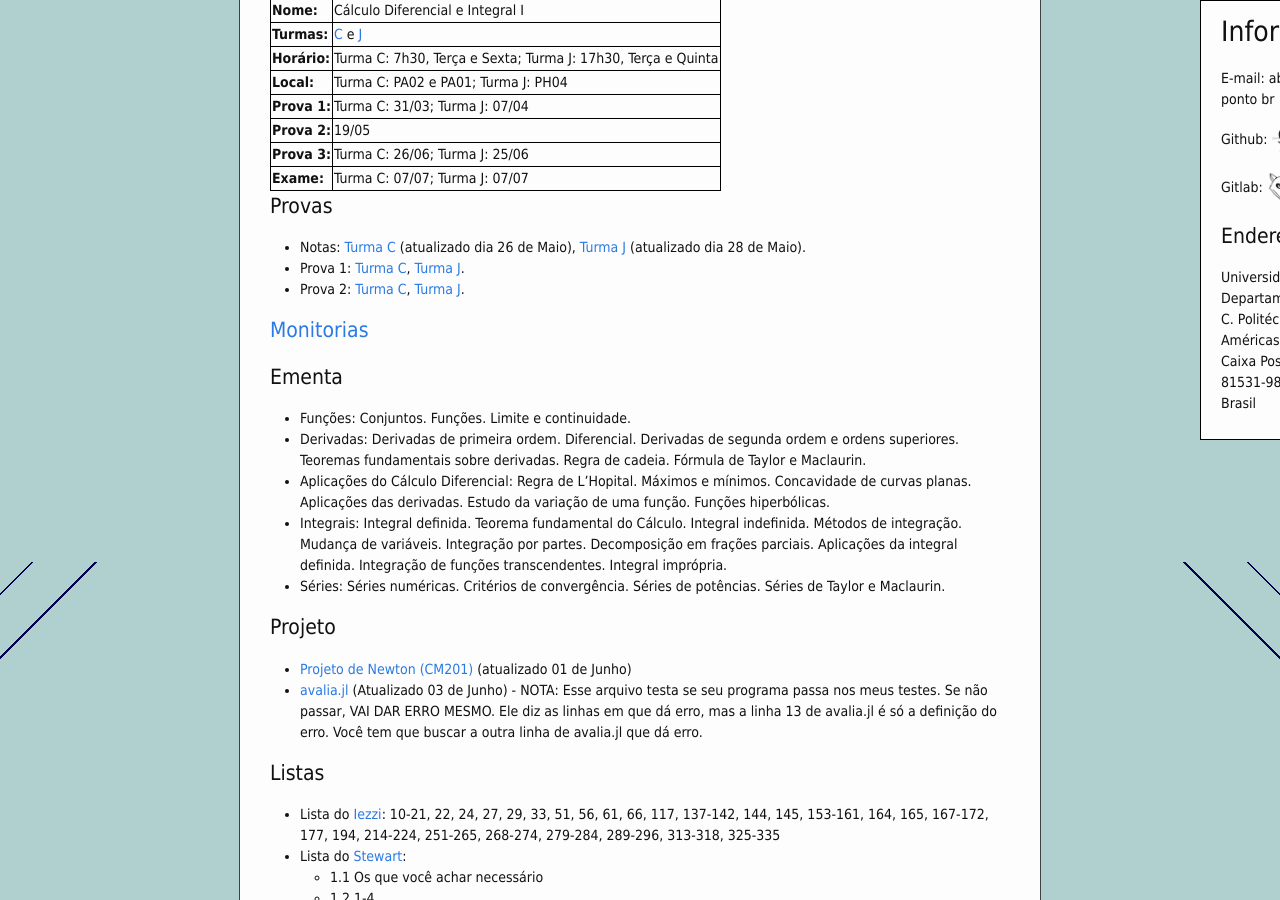
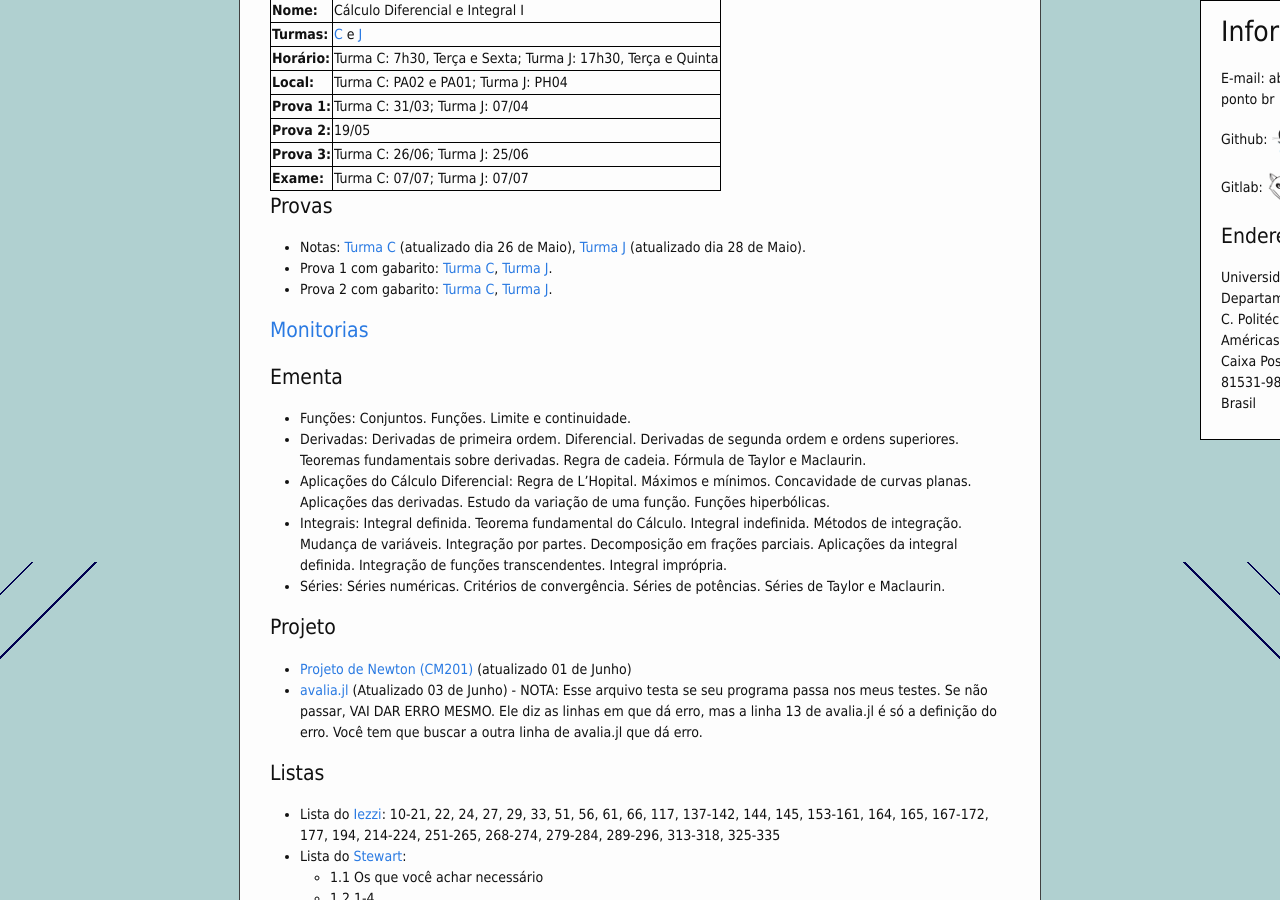
Before and after one commit to abelsiqueira/abelsiqueira.github.io-old, a Jekyll site: the page built from _posts/br/2015-02-18-cm201-calculo-diferencial-e-integral-2015s1.markdown, in a window 1280 px wide and 900 px high, scrolled down 338 px. Built offline with Jekyll 4.4.1, drawn with Linux system fonts in a browser that asks for light colours; nearby versions of some CDN libraries.

Commit message:
Adiciona gabaritos das provas 2 de cm201

```diff
--- a/_posts/br/2015-02-18-cm201-calculo-diferencial-e-integral-2015s1.markdown
+++ b/_posts/br/2015-02-18-cm201-calculo-diferencial-e-integral-2015s1.markdown
@@ -25,9 +25,9 @@ permalink:  cm201-2015s1
     (atualizado dia 26 de Maio),
     [Turma J]({{ site.baseurl }}/disciplinas/2015s1-cm201/notas-J.pdf)
     (atualizado dia 28 de Maio).
-  - Prova 1: [Turma C]({{ site.baseurl }}/disciplinas/2015s1-cm201/prova1-C.pdf),
+  - Prova 1 com gabarito: [Turma C]({{ site.baseurl }}/disciplinas/2015s1-cm201/prova1-C.pdf),
     [Turma J]({{ site.baseurl }}/disciplinas/2015s1-cm201/prova2-J.pdf).
-  - Prova 2: [Turma C]({{ site.baseurl }}/disciplinas/2015s1-cm201/prova2-C.pdf),
+  - Prova 2 com gabarito: [Turma C]({{ site.baseurl }}/disciplinas/2015s1-cm201/prova2-C.pdf),
     [Turma J]({{ site.baseurl }}/disciplinas/2015s1-cm201/prova2-J.pdf).
 
 # [Monitorias]({{ site.baseurl }}/assets/monitorias2015.pdf)
```
Also changed, not shown: 2 other files.
